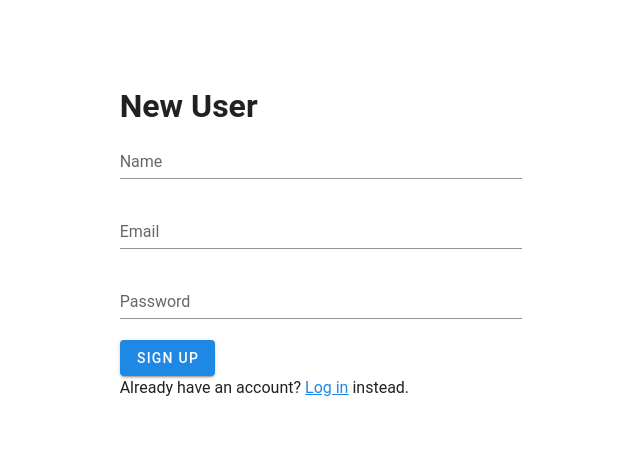
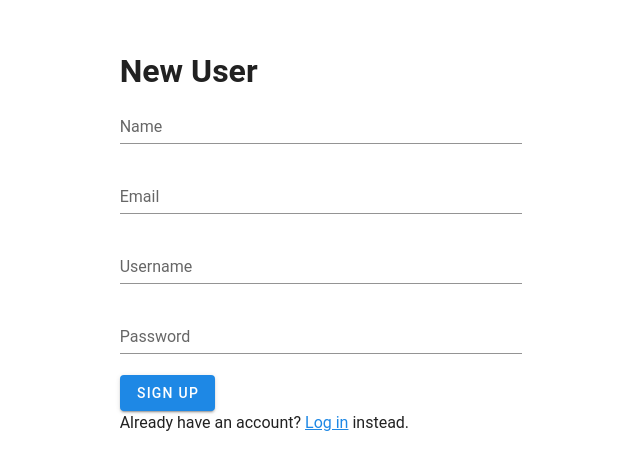
Before and after one commit to thombruce/helvellyn.js, a Vue app: page /signup in a window 1280 px wide. Shown: the part 151-620 px from the top of the page, without its empty margins (319-959 px from the left). Built offline with nearby package versions, Linux system fonts and the light colour scheme; no server answers.

Commit message:
add username to user forms

```diff
--- a/src/views/authentication/account.vue
+++ b/src/views/authentication/account.vue
@@ -4,6 +4,7 @@ div(v-if="user")
   v-form(ref="form" :model="user" @submit.prevent="update")
     v-text-field(label="Name" v-model="user.name" :error-messages="user.errors.name")
     v-text-field(label="Email" v-model="user.email" :error-messages="user.errors.email")
+    v-text-field(label="Username" v-model="user.username" :error-messages="user.errors.username")
     v-text-field(label="Password" type="password" v-model="user.password" :error-messages="user.errors.password")
     v-btn(color="primary" type="submit") Save
 
--- a/src/views/authentication/signup.vue
+++ b/src/views/authentication/signup.vue
@@ -4,6 +4,7 @@ div
   v-form(ref="form" :model="user" @submit.prevent="signUp()")
     v-text-field(label="Name" v-model="user.name" :error-messages="user.errors.name")
     v-text-field(label="Email" v-model="user.email" :error-messages="user.errors.email")
+    v-text-field(label="Username" v-model="user.username" :error-messages="user.errors.username")
     v-text-field(label="Password" type="password" v-model="user.password" :error-messages="user.errors.password")
     v-btn(color="primary" type="submit") Sign up
   p
@@ -21,6 +22,7 @@ export default {
       user: {
         name: '',
         email: '',
+        username: '',
         password: '',
         errors: []
       }
```
